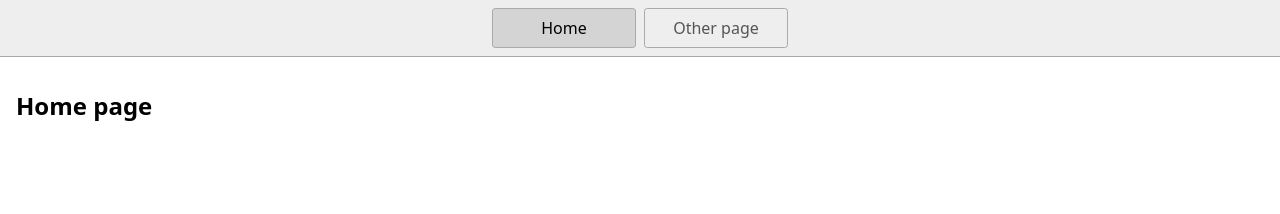
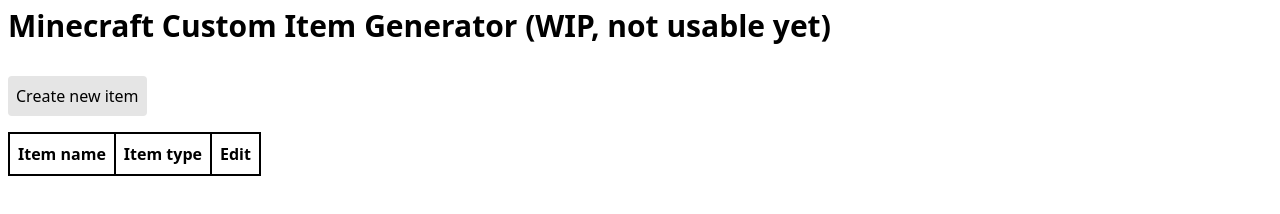
Before and after one commit to DeviousPear/mc-creator, a website: page index.html in a window 1280 px wide. Drawn offline with Linux system fonts and the light colour scheme.

Commit message:
got some UI done

```diff
--- a/index.html
+++ b/index.html
@@ -1,23 +1,46 @@
 <!DOCTYPE html>
 <html lang="en">
-  <head>
-    <title>Home</title>
-    <meta charset="UTF-8" />
-    <meta name="viewport" content="width=device-width" />
-    <!--
-      Need a visual blank slate?
-      Remove all code in `styles.css`!
-    -->
-    <link rel="stylesheet" href="styles.css" />
-    <script type="module" src="script.js"></script>
-  </head>
-  <body>
-    <nav>
-      <a href="/" aria-current="page">Home</a>
-      <a href="/page2.html">Other page</a>
-    </nav>
-    <main>
-      <h1>Home page</h1>
-    </main>
-  </body>
+<head>
+  <link rel="stylesheet" href="assets/style.css">
+  <meta charset="UTF-8">
+  <meta name="viewport" content="width=device-width, initial-scale=1.0">
+  <title>Custom Item Creator</title>
+</head>
+<body class="p-2">
+  <h1 class="text-3xl font-bold mb-8">Minecraft Custom Item Generator (WIP, not usable yet)</h1>
+  <button class="p-2 bg-neutral-200 rounded mb-4" onclick="document.getElementById('create').showModal()">Create new item</button>
+  <table class="flex">
+    <thead class="flex w-full">
+      <th class="p-2 border-solid border-black border-2 flex-grow">Item name</th>
+      <th class="p-2 border-solid border-black border-2">Item type</th>
+      <th class="p-2 border-solid border-black border-2">Edit</th>
+    </thead>
+  </table>
+  <dialog id="create" class="p-4 w-3/4 h-3/4">
+    <h1 class="text-3xl font-bold mb-2">Create new item</h1>
+    <h1 class="text-2xl mb-2">Crafting Recipie</h1>
+    <table>
+      <tr>
+        <td class="p-6 border-solid border-black border-2 hover:bg-gray-200" onclick="document.getElementById('choose-block').showModal()"></td>
+        <td class="p-6 border-solid border-black border-2 hover:bg-gray-200"></td>
+        <td class="p-6 border-solid border-black border-2 hover:bg-gray-200"></td>
+      </tr>
+      <tr>
+        <td class="p-6 border-solid border-black border-2 hover:bg-gray-200"></td>
+        <td class="p-6 border-solid border-black border-2 hover:bg-gray-200"></td>
+        <td class="p-6 border-solid border-black border-2 hover:bg-gray-200"></td>
+      </tr>
+      <tr>
+        <td class="p-6 border-solid border-black border-2 hover:bg-gray-200"></td>
+        <td class="p-6 border-solid border-black border-2 hover:bg-gray-200"></td>
+        <td class="p-6 border-solid border-black border-2 hover:bg-gray-200"></td>
+      </tr>
+    </table>
+    <h1 class="text-2xl my-2">Upload Texture</h1>
+    <input type="file" accept="image/*">
+  </dialog>
+  <dialog class="p-4 w-1/2 h-1/2" id="choose-block">
+    <input class="block box-border w-full p-1">
+  </dialog>
+</body>
 </html>
--- a/script.js
+++ /dev/null
@@ -1 +0,0 @@
-console.log('Hello!');
--- a/styles.css
+++ /dev/null
@@ -1,46 +0,0 @@
-* {
-  box-sizing: border-box;
-}
-
-body {
-  margin: 0;
-  font-family: system-ui, sans-serif;
-  color: black;
-  background-color: white;
-}
-
-nav {
-  display: flex;
-  flex-wrap: wrap;
-  align-items: center;
-  justify-content: center;
-  padding: 0.5rem;
-  gap: 0.5rem;
-  border-bottom: solid 1px #aaa;
-  background-color: #eee;
-}
-
-nav a {
-  display: inline-block;
-  min-width: 9rem;
-  padding: 0.5rem;
-  border-radius: 0.2rem;
-  border: solid 1px #aaa;
-  text-align: center;
-  text-decoration: none;
-  color: #555;
-}
-
-nav a[aria-current='page'] {
-  color: #000;
-  background-color: #d4d4d4;
-}
-
-main {
-  padding: 1rem;
-}
-
-h1 {
-  font-weight: bold;
-  font-size: 1.5rem;
-}
--- /dev/null
+++ b/tailwind.config.js
@@ -0,0 +1,8 @@
+/** @type {import('tailwindcss').Config} */
+module.exports = {
+  content: ["./index.html", "./assets/app.js"],
+  theme: {
+    extend: {},
+  },
+  plugins: [],
+}
```
Also changed, not shown: page2.html (deleted, +0 -19 lines), assets/app.js (added), assets/style.css (added), 1 other file.
